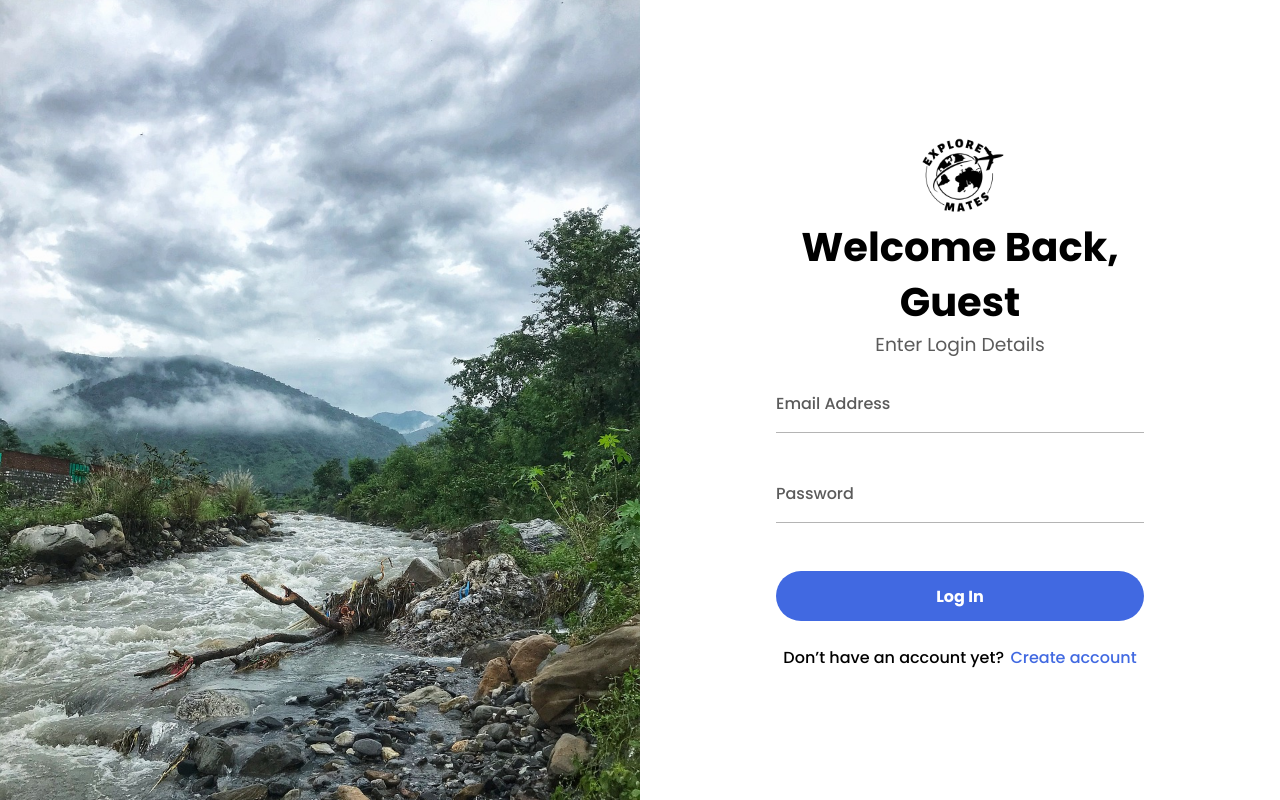
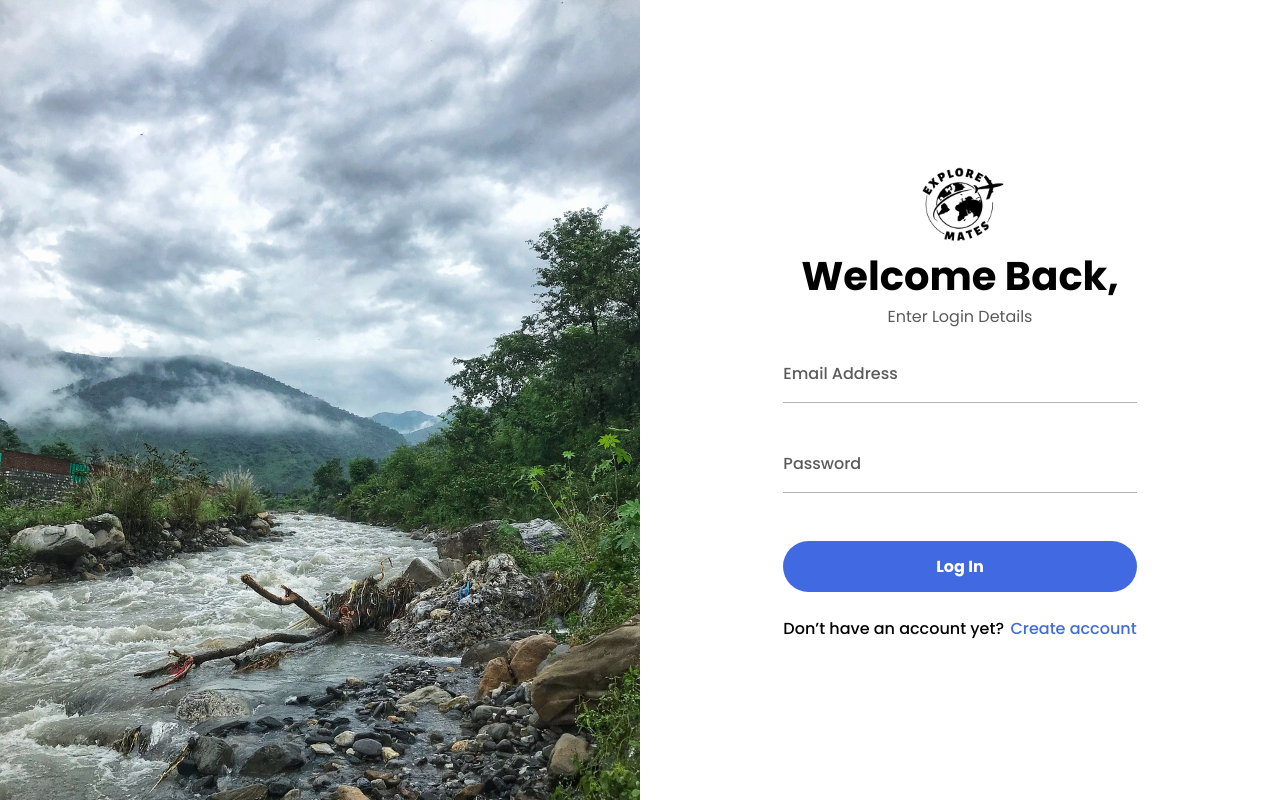
Before and after one commit to SufiyaaanShaikh/ExploreMate-React, a React (Create React App) app: page /login in a window 1280 px wide. Built offline with nearby package versions, Linux system fonts and the light colour scheme.

Commit message:
made different components for login and signup page

```diff
--- /dev/null
+++ b/src/components/From/AuthForm.jsx
@@ -0,0 +1,64 @@
+import React from "react";
+import { Link } from "react-router-dom";
+import { Formik, Form } from "formik";
+import FormInput from "./FormInput";
+
+const AuthForm = ({
+  initialValues,
+  validationSchema,
+  onSubmit,
+  buttonText,
+  redirectText,
+  redirectLink,
+  redirectLinkText,
+}) => (
+  <Formik
+    initialValues={initialValues}
+    validationSchema={validationSchema}
+    onSubmit={onSubmit}
+  >
+    {({ isSubmitting }) => (
+      <Form id="authForm" className="flex w-100">
+        {initialValues.name !== undefined && (
+          <FormInput
+            type="text"
+            name="name"
+            placeholder="Full Name"
+            autoFocus
+          />
+        )}
+        <FormInput
+          type="email"
+          name="email"
+          placeholder="Email Address"
+          {...(initialValues.name == undefined && {
+            autoFocus: true,
+          })}
+        />
+        <FormInput type="password" name="password" placeholder="Password" />
+        {initialValues.confirmPassword !== undefined && (
+          <FormInput
+            type="password"
+            name="confirmPassword"
+            placeholder="Confirm Password"
+          />
+        )}
+        <button
+          type="submit"
+          className="formBtn fw-700"
+          disabled={isSubmitting}
+        >
+          {isSubmitting ? "Processing..." : buttonText}
+        </button>
+        <p className="acc-para fw-500">
+          {redirectText}
+          <Link to={redirectLink} className="fw-500">
+            {redirectLinkText}
+          </Link>
+        </p>
+      </Form>
+    )}
+  </Formik>
+);
+
+export default AuthForm;
--- /dev/null
+++ b/src/components/From/FormHedaing.jsx
@@ -0,0 +1,18 @@
+import React from "react";
+import { Link } from "react-router-dom";
+import logo from "../../images/Explore.svg";
+
+const FormHedaing = ({ heading, subHeading, user }) => (
+  <>
+    <Link to="/" className="logo">
+      <img src={logo} alt="logo" className="w-100 h-100" />
+    </Link>
+    <h1 className="fw-700">
+      {heading}
+      {user ? user?.name || "Guest" : ""}
+    </h1>
+    <h3 className="f-16">{subHeading}</h3>
+  </>
+);
+
+export default FormHedaing;
--- /dev/null
+++ b/src/components/From/FormInput.jsx
@@ -0,0 +1,23 @@
+import React from "react";
+import { Field, ErrorMessage } from "formik";
+
+const FormInput = ({ type, name, placeholder, autoFocus = false }) => (
+  <div className="input-block">
+    <Field
+      type={type}
+      name={name}
+      placeholder={placeholder}
+      className="fw-500 f-16"
+      autoFocus={autoFocus}
+      autoComplete="off"
+    />
+    <ErrorMessage
+      className="formErr para-f"
+      name={name}
+      component="div"
+      style={{ color: "red" }}
+    />
+  </div>
+);
+
+export default FormInput;
--- a/src/components/Header.jsx
+++ b/src/components/Header.jsx
@@ -2,7 +2,6 @@ import React from "react";
 import { Link } from "react-router-dom";
 import profileIcon from "../images/profil.svg";
 import logo from "../images/Explore.svg";
-import menu from "../images/menu.svg";
 
 function Header() {
   return (
--- a/src/pages/Login.jsx
+++ b/src/pages/Login.jsx
@@ -1,39 +1,22 @@
 import React, { useContext } from "react";
-import { Formik, Form, Field, ErrorMessage } from "formik";
+import { useNavigate } from "react-router-dom";
+import AuthForm from "../components/From/AuthForm";
 import { getValidationSchema } from "../schemas";
-import * as Yup from "yup";
-import { Link, useNavigate } from "react-router-dom";
+import AuthContext from "../context/AuthContext";
+import FormHedaing from "../components/From/FormHedaing";
 import toast from "react-hot-toast";
-import logo from "../images/Explore.svg";
-import AuthContext from "../context/AuthContext"; // Import AuthContext
 
-function Login() {
-  const { login, user } = useContext(AuthContext); // Use AuthContext
+const Login = () => {
+  const { login, user } = useContext(AuthContext);
   const navigate = useNavigate();
 
-
-  return (
-    <>
-      <section id="hero" className="grid vh-100 w-100">
-        <div className="left login-left"></div>
-        <div className="right h-100 w-100 flex justify-content">
-          <div className="sec">
-            <Link to={"/"} className="logo">
-              <img src={logo} alt="logo" className="w-100 h-100 " />
-            </Link>
-            <h1 id="username" className="fw-700">
-              Welcome Back, {user?.name || "Guest"}
-            </h1>
-            <h3 className="">Enter Login Details</h3>
-            <Formik
-              initialValues={{
+  const initialValues = {
     email: "",
     password: "",
-              }}
-              validationSchema={getValidationSchema(false)}
-              onSubmit={(values, { setSubmitting, resetForm }) => {
-                const { email, password } = values;
+  };
 
+  const handleSubmit = (values, { setSubmitting, resetForm }) => {
+    const { name, email, password } = values;
     if (login(email, password)) {
       toast.success("Login successful!");
       setTimeout(() => {
@@ -45,64 +28,31 @@ function Login() {
       toast.error("Invalid email or password");
     }
     setSubmitting(false);
-              }}
-            >
-              {({ isSubmitting }) => (
-                <Form id="loginForm" className="flex w-100">
-                  <div className="input-block">
-                    <Field
-                      type="email"
-                      name="email"
-                      id="loginEmail"
-                      placeholder="Email Address"
-                      className="fw-500 f-16"
-                      autoFocus
-                      autoComplete="off"
+  };
+
+  return (
+    <section id="hero" className="grid vh-100 w-100">
+      <div className="login-left"></div>
+      <div className="right h-100 w-100 flex justify-content">
+        <div className="sec">
+          <FormHedaing
+            heading="Welcome Back, "
+            subHeading="Enter Login Details"
+            user={user}
           />
-                    <ErrorMessage
-                      className="formErr para-f"
-                      name="email"
-                      component="div"
-                      style={{ color: "red" }}
+          <AuthForm
+            initialValues={initialValues}
+            validationSchema={getValidationSchema(false)}
+            onSubmit={handleSubmit}
+            buttonText="Log In"
+            redirectText="Don’t have an account yet?"
+            redirectLink="/signup"
+            redirectLinkText="Create account"
           />
-                  </div>
-                  <div className="input-block">
-                    <Field
-                      type="password"
-                      name="password"
-                      id="loginPassword"
-                      placeholder="Password"
-                      className="fw-500 f-16"
-                      autoComplete="off"
-                    />
-                    <ErrorMessage
-                      className="formErr para-f"
-                      name="password"
-                      component="div"
-                      style={{ color: "red" }}
-                    />
-                  </div>
-                  <button
-                    type="submit"
-                    className="formBtn fw-700"
-                    disabled={isSubmitting}
-                  >
-                    {isSubmitting ? "Logging in..." : "Log In"}
-                  </button>
-                  <p className="acc-para fw-500">
-                    Don’t have an account yet?
-                    <Link to={"/signup"} className="fw-500">
-                      Create account
-                    </Link>
-                  </p>
-                </Form>
-              )}
-            </Formik>
         </div>
       </div>
     </section>
-    </>
   );
-}
+};
 
 export default Login;
--- a/src/pages/Signup.jsx
+++ b/src/pages/Signup.jsx
@@ -1,134 +1,57 @@
 import React, { useContext } from "react";
-import { Formik, Form, Field, ErrorMessage } from "formik";
+import AuthForm from "../components/From/AuthForm";
 import { getValidationSchema } from "../schemas";
-import { Link, useNavigate } from "react-router-dom";
+import AuthContext from "../context/AuthContext";
+import FormHedaing from "../components/From/FormHedaing";
 import toast from "react-hot-toast";
-import logo from "../images/Explore.svg";
-import AuthContext from "../context/AuthContext";
+import { useNavigate } from "react-router-dom";
 
-function Signup() {
+const Signup = () => {
+  const { signup } = useContext(AuthContext);
   const navigate = useNavigate();
-  const { signup } = useContext(AuthContext);
+
+  const initialValues = {
+    name: "",
+    email: "",
+    password: "",
+    confirmPassword: "",
+  };
+
+  const handleSubmit = (values, { setSubmitting, resetForm }) => {
+    const { name, email, password } = values;
+    signup(name, email, password);
+    toast.success("Account created successfully!");
+    setTimeout(() => {
+      toast.dismiss();
+      // Redirect to login page
+      navigate("/login");
+    }, 1000);
+    resetForm();
+    setSubmitting(false);
+  };
 
   return (
     <section id="hero" className="grid vh-100 w-100">
       <div className="left"></div>
       <div className="right h-100 w-100 flex justify-content">
         <div className="sec">
-          <Link to="/" className="logo">
-            <img src={logo} alt="logo" className="w-100 h-100 " />
-          </Link>
-          <h1 className="fw-700">Hi, Get Started Now</h1>
-          <h3 className="f-16">
-            Enter details to create your Travel Pulse account
-          </h3>
-          <Formik
-            initialValues={{
-              name: "",
-              email: "",
-              password: "",
-              confirmPassword: "",
-            }}
+          <FormHedaing
+            heading="Hi, Get Started Now"
+            subHeading="Enter details to create your Travel Pulse account"
+          />
+          <AuthForm
+            initialValues={initialValues}
             validationSchema={getValidationSchema(true)}
-            onSubmit={(values, { setSubmitting, resetForm }) => {
-              const { name, email, password } = values;
-
-              // Sign up user
-              signup(name, email, password);
-
-              // Show success toast
-              toast.success("Account created successfully!");
-
-              // Redirect to login page
-              navigate("/login");
-
-              resetForm();
-              setSubmitting(false);
-            }}
-          >
-            {({ isSubmitting }) => (
-              <Form id="loginForm" className="flex w-100">
-                <div className="input-block">
-                  <Field
-                    type="text"
-                    name="name"
-                    placeholder="Full Name"
-                    className="fw-500 f-16"
-                    autoFocus
-                    autoComplete="off"
-                  />
-                  <ErrorMessage
-                    className="formErr para-f"
-                    name="name"
-                    component="div"
-                    style={{ color: "red" }}
-                  />
-                </div>
-                <div className="input-block">
-                  <Field
-                    type="email"
-                    name="email"
-                    placeholder="Email Address"
-                    className="fw-500 f-16"
-                    autoComplete="off"
-                  />
-                  <ErrorMessage
-                    className="formErr para-f"
-                    name="email"
-                    component="div"
-                    style={{ color: "red" }}
-                  />
-                </div>
-                <div className="input-block">
-                  <Field
-                    type="password"
-                    name="password"
-                    placeholder="Password"
-                    className="fw-500 f-16"
-                    autoComplete="off"
-                  />
-                  <ErrorMessage
-                    className="formErr para-f"
-                    name="password"
-                    component="div"
-                    style={{ color: "red" }}
-                  />
-                </div>
-                <div className="input-block">
-                  <Field
-                    type="password"
-                    name="confirmPassword"
-                    placeholder="Confirm Password"
-                    className="fw-500 f-16"
-                    autoComplete="off"
-                  />
-                  <ErrorMessage
-                    className="formErr para-f"
-                    name="confirmPassword"
-                    component="div"
-                    style={{ color: "red" }}
-                  />
-                </div>
-                <button
-                  type="submit"
-                  className="formBtn fw-700"
-                  disabled={isSubmitting}
-                >
-                  {isSubmitting ? "Signing up..." : "Sign Up"}
-                </button>
-                <p className="acc-para fw-500">
-                  Already have an account?
-                  <Link to={"/login"} className="fw-500">
-                    Sign in to account
-                  </Link>
-                </p>
-              </Form>
-            )}
-          </Formik>
+            onSubmit={handleSubmit}
+            buttonText="Sign Up"
+            redirectText="Already have an account?"
+            redirectLink="/login"
+            redirectLinkText="Sign in to account"
+          />
         </div>
       </div>
     </section>
   );
-}
+};
 
 export default Signup;
--- a/src/schemas/index.js
+++ b/src/schemas/index.js
@@ -1,6 +1,6 @@
 import * as Yup from "yup";
 
-export const getValidationSchema = (isSignup = false) => {
+export const getValidationSchema = (isSignup) => {
   const baseSchema = {
     email: Yup.string()
       .email("Invalid email format")
@@ -12,6 +12,7 @@ export const getValidationSchema = (isSignup = false) => {
 
   if (isSignup) {
     return Yup.object({
+      ...baseSchema,
       name: Yup.string()
         .matches(/^[A-Za-z\s]+$/, "Name must contain only letters and spaces")
         .min(5, "Too Short!")
@@ -20,7 +21,6 @@ export const getValidationSchema = (isSignup = false) => {
       confirmPassword: Yup.string()
         .oneOf([Yup.ref("password"), null], "Passwords must match")
         .required("Confirm Password is required"),
-      ...baseSchema,
     });
   }
 
```
Lines whose indentation alone changed are shown as unchanged.
